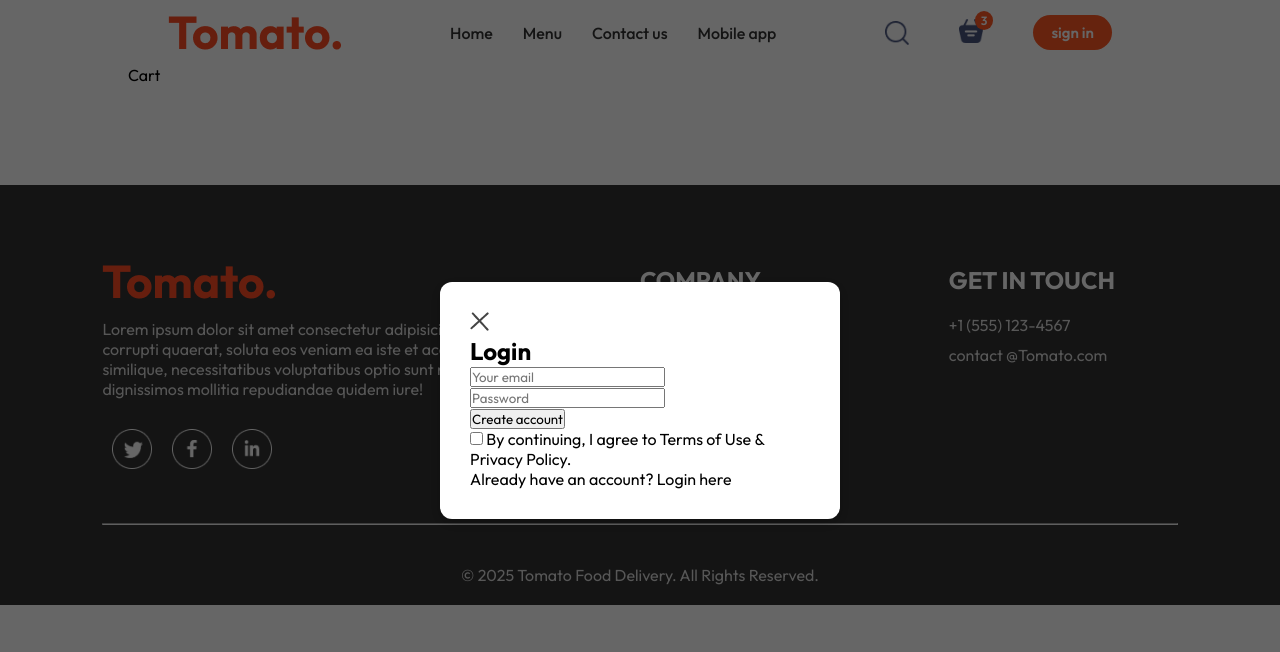
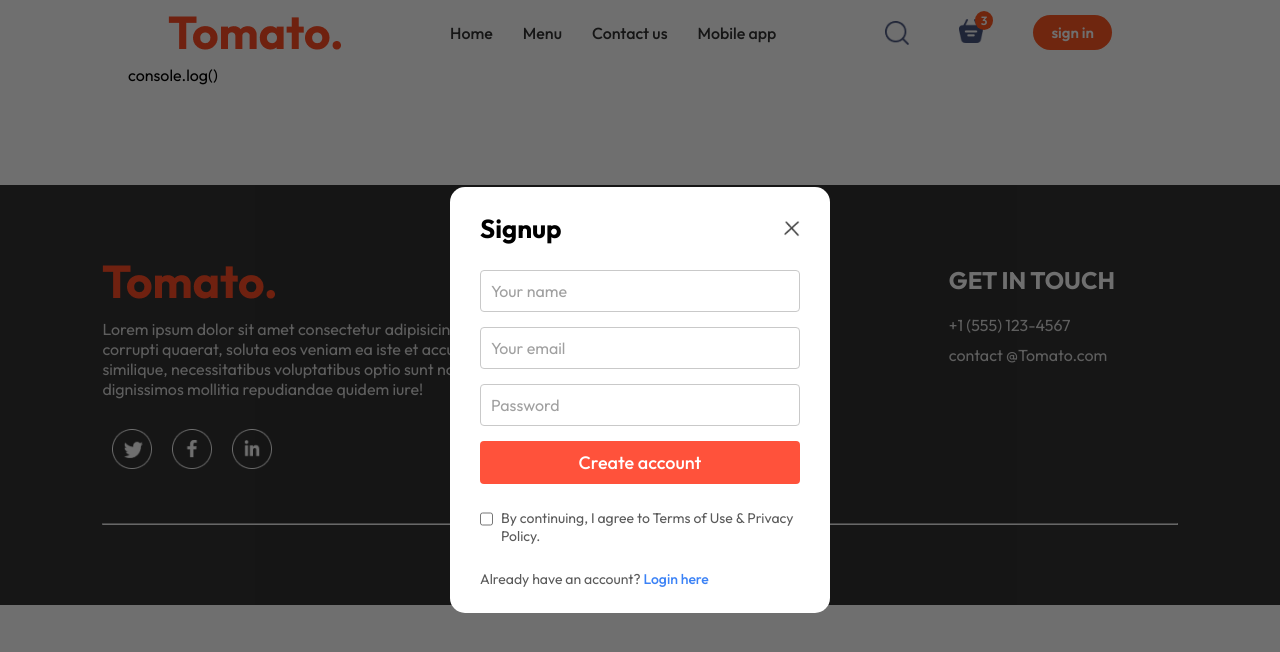
Before and after one commit to harshavardhan314/Food-del, a React (Vite) app in the folder quickeats/: page /cart in a window 1280 px wide. Both pictures are taken after a click on the button "sign in". Shown: the top 652 px of the page. Built offline with nearby package versions, Linux system fonts and the light colour scheme.

Commit message:
done with the login and sign-up page

```diff
--- a/quickeats/src/components/Loginpopup/Loginpopup.css
+++ b/quickeats/src/components/Loginpopup/Loginpopup.css
@@ -1,31 +1,119 @@
 .login-popup {
-  position: fixed;
-  top: 0;
-  left: 0;
-  width: 100%;
-  height: 100%;
-  background: rgba(0,0,0,0.6); /* dim background */
-  display: flex;
-  align-items: center;
-  justify-content: center;
-  z-index: 999;
+    position: fixed;
+    z-index: 1000;
+    left: 0;
+    top: 0;
+    width: 100vw;
+    height: 100vh;
+    background-color: #00000090;
+    display: flex;
+    justify-content: center;
+    align-items: center;
+    overflow: auto;
+}
+
+.login-popup form {
+    display: flex;
+    flex-direction: column;
+    gap: 25px;
+    padding: 25px 30px;
+    border-radius: 15px;
+    background-color: white;
+    width: 380px;
+    max-width: 90%;
+    animation: fadeIn 0.5s;
 }
 
 .popup-content {
-  background: #fff;
-  padding: 30px;
-  border-radius: 12px;
-  width: 400px;
-  position: relative;
-  box-shadow: 0 4px 12px rgba(0,0,0,0.2);
+    display: flex;
+    justify-content: space-between;
+    align-items: center;
 }
 
-.close-btn {
-  position: absolute;
-  right: 15px;
-  top: 15px;
-  border: none;
-  background: transparent;
-  font-size: 20px;
-  cursor: pointer;
+.popup-content .curr-state {
+    font-size: 26px;
+    font-weight: 700;
 }
+
+.popup-content img {
+    width: 16px;
+    cursor: pointer;
+}
+
+.sign-up-content {
+    display: flex;
+    flex-direction: column;
+    gap: 15px;
+}
+
+.sign-up-content input {
+    padding: 10px;
+    border: 1px solid #c9c9c9;
+    border-radius: 4px;
+    outline: none;
+    font-size: 16px;
+}
+
+.sign-up-content input::placeholder {
+    color: #a0a0a0;
+}
+
+.create-acc-btn button {
+    width: 100%;
+    padding: 10px;
+    border: none;
+    border-radius: 4px;
+    color: white;
+    background-color: #ff523b;
+    font-size: 18px;
+    font-weight: 500;
+    cursor: pointer;
+    transition: background-color 0.3s;
+}
+
+.create-acc-btn button:hover {
+    background-color: #e54733;
+}
+
+.check-box {
+    display: flex;
+    align-items: flex-start;
+    gap: 8px;
+    font-size: 14px;
+    color: #5a5a5a;
+}
+
+.check-box input[type="checkbox"] {
+    width: 14px;
+    height: 14px;
+    margin-top: 3px;
+    cursor: pointer;
+}
+
+.login-popup form p {
+    font-size: 14px;
+    color: #5a5a5a;
+}
+
+.login-popup form p span {
+    color: #3b82f6;
+    font-weight: 500;
+    cursor: pointer;
+    border-bottom: 2px solid transparent;
+    transition: border-bottom 0.2s;
+}
+
+.login-popup form p span:hover {
+    border-bottom: 2px solid #3b82f6;
+}
+
+@keyframes fadeIn {
+    from {
+        opacity: 0;
+        transform: scale(0.9);
+    }
+    to {
+        opacity: 1;
+        transform: scale(1);
+    }
+}
--- a/quickeats/src/components/Loginpopup/Loginpopup.jsx
+++ b/quickeats/src/components/Loginpopup/Loginpopup.jsx
@@ -4,13 +4,15 @@ import { assets } from '../../assets/assets'
 
 const Loginpopup = ({ setLogin }) => {
 
-    const [currstate,setCurrstate]=useState("Login")
+    const [currstate,setCurrstate]=useState("Signup")
   return (
     <div className="login-popup">
-        <form action="">
+        <form action="" >
             <div className="popup-content">
+              <h2 className='curr-state'>{currstate}</h2>
                 <img src={assets.cross_icon} alt="" onClick={()=>{setLogin(false)}} />
-                <h2>{currstate}</h2>
+
+            </div>
 
 
         <div className="sign-up-content">
@@ -19,18 +21,21 @@ const Loginpopup = ({ setLogin }) => {
           <input type="email" placeholder="Your email" />
           <input type="password" placeholder="Password" />
 
-          <div className="button">
+          <div className="create-acc-btn">
             <button>Create account</button>
           </div>
 
-          <label>
+        </div>
+
+          <div className='check-box'>
             <input type="checkbox" />
             <span> By continuing, I agree to Terms of Use & Privacy Policy.</span>
-          </label>
+          </div>
 
-          <p>Already have an account? <a href="#">Login here</a></p>
-        </div>
-      </div>
+          {currstate ==='Signup'?  <p>Already have an account? <span onClick={()=>{(setCurrstate("Login"))}} >Login here</span></p>:
+           <p>Create a new account ? <span onClick={()=>(setCurrstate("Signup"))}>Click here</span> </p>}
+
+
 
         </form>
 
--- a/quickeats/src/pages/Cart/Cart.jsx
+++ b/quickeats/src/pages/Cart/Cart.jsx
@@ -1,8 +1,15 @@
 import React from 'react'
 import './Cart.css'
+import { useContext } from 'react';
+import { StoreContext } from '../../context/StoreContext';
 const Cart = () => {
+   const { removeFromCart, addToCart, cartItems } = useContext(StoreContext);
   return (
-    <div>Cart</div>
+    <div className="cart">
+      console.log({addToCart})
+
+
+    </div>
   )
 }
 
```
Also changed, not shown: quickeats/src/pages/Signup/Signup.jsx (deleted, +0 -28 lines), quickeats/src/pages/loginpages/Login.jsx (deleted, +0 -9 lines), quickeats/src/pages/Signup/Signup.css (deleted), quickeats/src/pages/loginpages/Login.css (deleted).
